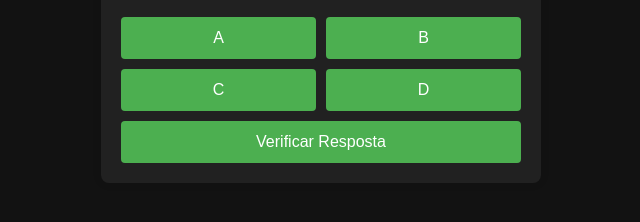
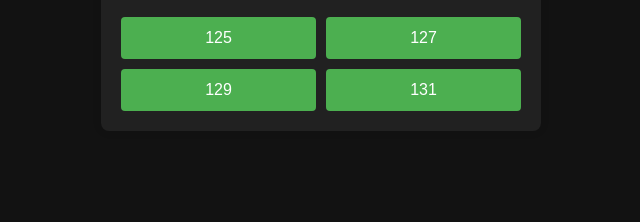
Before and after one commit to DanielMoraisDev/math-smarter, a plain HTML site: page index.html in a window 1280 px wide. Shown: the part 292-514 px from the top of the page, without its empty margins (319-959 px from the left). Drawn offline with Linux system fonts and the light colour scheme.

Commit message:
finished new select mode

```diff
--- a/index.html
+++ b/index.html
@@ -44,12 +44,11 @@
       <div id="calculation"></div>
       <div id="result" class="center"></div>
       <div class="resultContainer">
-        <button id="aResult">A</button>
-        <button id="bResult">B</button>
-        <button id="cResult">C</button>
-        <button id="dResult">D</button>
+        <button class="answersButtons" id="aResult">A</button>
+        <button class="answersButtons" id="bResult">B</button>
+        <button class="answersButtons" id="cResult">C</button>
+        <button class="answersButtons" id="dResult">D</button>
       </div>
-      <button id="btnCheck">Verificar Resposta</button>
     </div>
 
     <script src="script.js"></script>
--- a/script.js
+++ b/script.js
@@ -6,29 +6,35 @@ const calculationDiv = document.getElementById("calculation");
 const resultDiv = document.getElementById("result");
 const operationSelect = document.getElementById("operation");
 
+let answerInput;
 let correctAnswer;
 let gameStarted = false;
 
-const generateAnswerLocation = () => {
+const generateAnswerLocation = (answer, wrong1, wrong2, wrong3) => {
   const aResult = document.getElementById("aResult");
   const bResult = document.getElementById("bResult");
   const cResult = document.getElementById("cResult");
   const dResult = document.getElementById("dResult");
 
+  const wrongAnswers = ['', wrong1, wrong2, wrong3];
   const answerInputs = ["a", "b", "c", "d"];
   const randomIndex = Math.floor(Math.random() * answerInputs.length);
 
-  const selectedInputId = answerInputs[randomIndex] + 'Result';
-  const selectedInput = document.getElementById(selectedInputId);
+  const selectedInputId = answerInputs[randomIndex] + "Result";
+  answerInput = document.getElementById(selectedInputId);
 
-  console.log(selectedInputId)
+  answerInput.innerHTML = answer;
 
-  selectedInput.addEventListener('click', () => {
+  for (let i = 1; i <= 3; i++) {
+    const wrongIndex = (randomIndex + i) % answerInputs.length;
+    const wrongAnswerInputId = answerInputs[wrongIndex] + "Result";
+    const wrongAnswerInput = document.getElementById(wrongAnswerInputId);
+    wrongAnswerInput.innerHTML = wrongAnswers[i];
+    wrongAnswerInput.addEventListener("click", checkAnswer);
+}
 
-  });
+  answerInput.addEventListener("click", checkAnswer);
 };
-
-generateAnswerLocation()
 
 const generateCalculation = () => {
   const operation = operationSelect.value;
@@ -58,7 +64,12 @@ const generateCalculation = () => {
     }
 
     correctAnswer = calculate(operation, num1, num2);
-    console.log(correctAnswer);
+    wrongAnswer1 = correctAnswer + 2
+    wrongAnswer2 = correctAnswer + 4
+    wrongAnswer3 = correctAnswer + 6
+
+    console.log(correctAnswer)
+    generateAnswerLocation(correctAnswer, wrongAnswer1, wrongAnswer2, wrongAnswer3);
 
     const calculation = num1 + " " + operationSymbol(operation) + " " + num2;
     calculationDiv.innerText = calculation;
@@ -67,23 +78,24 @@ const generateCalculation = () => {
   }
 };
 
-const checkAnswer = () => {
-  // const userAnswer = generateAnswerLocation();
-  // if (!isNaN(userAnswer)) {
-  //   if (userAnswer === correctAnswer) {
-  //     resultDiv.innerText = "Você acertou!";
-  //     gameStarted = false;
-  //     answerInput.focus();
-  //     startGame();
-  //   } else {
-  //     resultDiv.innerText = "Tente novamente!";
-  //     answerInput.focus();
-  //   }
-  // } else {
-  //   resultDiv.innerText = "Por favor, insira um número válido.";
-  //   answerInput.focus();
-  // }
+const checkAnswer = (event) => {
+  const clickedButton = event.target;
+  const answerText = clickedButton.innerHTML;
+
+  if (Number(answerText) === correctAnswer) {
+    resultDiv.innerText = "Você acertou!";
+    gameStarted = false;
+    answerInput.focus();
+    startGame();
+  } else {
+    resultDiv.innerText = "Tente novamente!";
+    answerInput.focus();
+  }
 };
+const answerButtons = document.querySelectorAll('.answersButtons');
+answerButtons.forEach(button => {
+  button.addEventListener('click', checkAnswer);
+});
 
 const getRandomNumber = (maxDigitsValue) => {
   const min = Math.pow(10, maxDigitsValue - 1);
@@ -135,11 +147,4 @@ document.addEventListener("DOMContentLoaded", () => {
 
 btnGenerator.addEventListener("click", generateCalculation);
 
-btnCheck.addEventListener("click", checkAnswer);
-
-document.addEventListener("keydown", (event) => {
-  if (event.key === "Enter") {
-    checkAnswer();
-  }
-});
 operationSelect.addEventListener("change", startGame);
```
